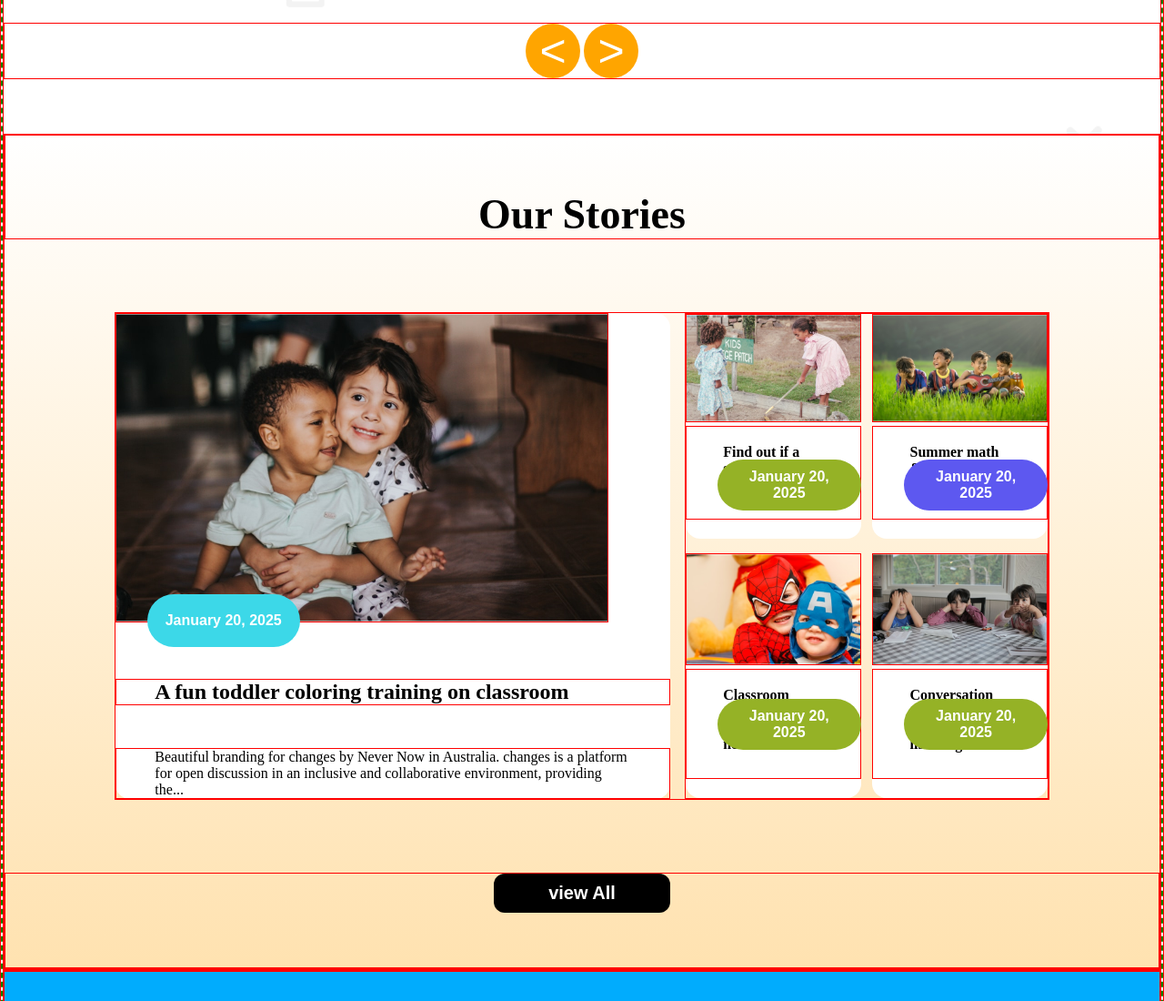
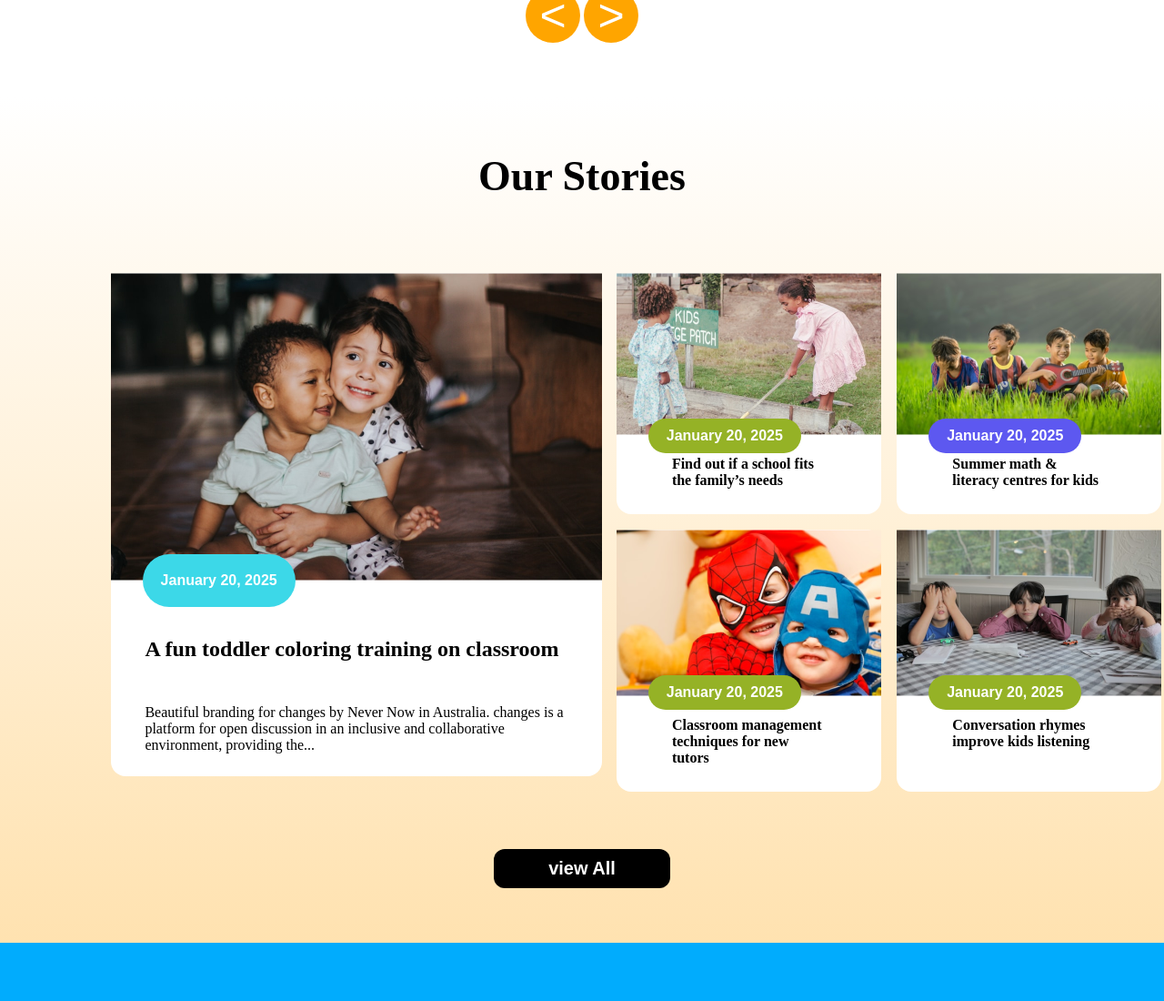
Before and after one commit to sabithossen4/assignment-2-kids-school, a plain HTML site: page index.html in a window 1280 px wide. Shown: the part 1363-2463 px from the top of the page at 91% size. Drawn offline with Linux system fonts and the light colour scheme.

Commit message:
added a responsive

```diff
--- a/style/kids.css
+++ b/style/kids.css
@@ -10,12 +10,11 @@
   margin: 0;
   padding: 0;
   box-sizing: border-box;
-  border: 1px solid red;
+  /* border: 1px solid red; */
 }
 body{
   max-width: 1440px;
-  background-image: url("../assets/bg.png");
-  border: 2px dashed green;
+  /* border: 2px dashed green; */
 }
 .display-flex{
   display: flex;
@@ -257,7 +256,7 @@ body{
   max-width: 100%;
  }
  .stor-pic{
-  max-width: 100%;
+  /* max-width: 100%; */
  }
  .box{
 
@@ -266,8 +265,9 @@ body{
   background-color: #ffffff;
   max-width: 100%;
  }
+
  .box-img{
-  max-width: 100%;
+  /* max-width: 100%; */
  }
  .box-1, .box-2,
  .box-3, .box-4{
```
